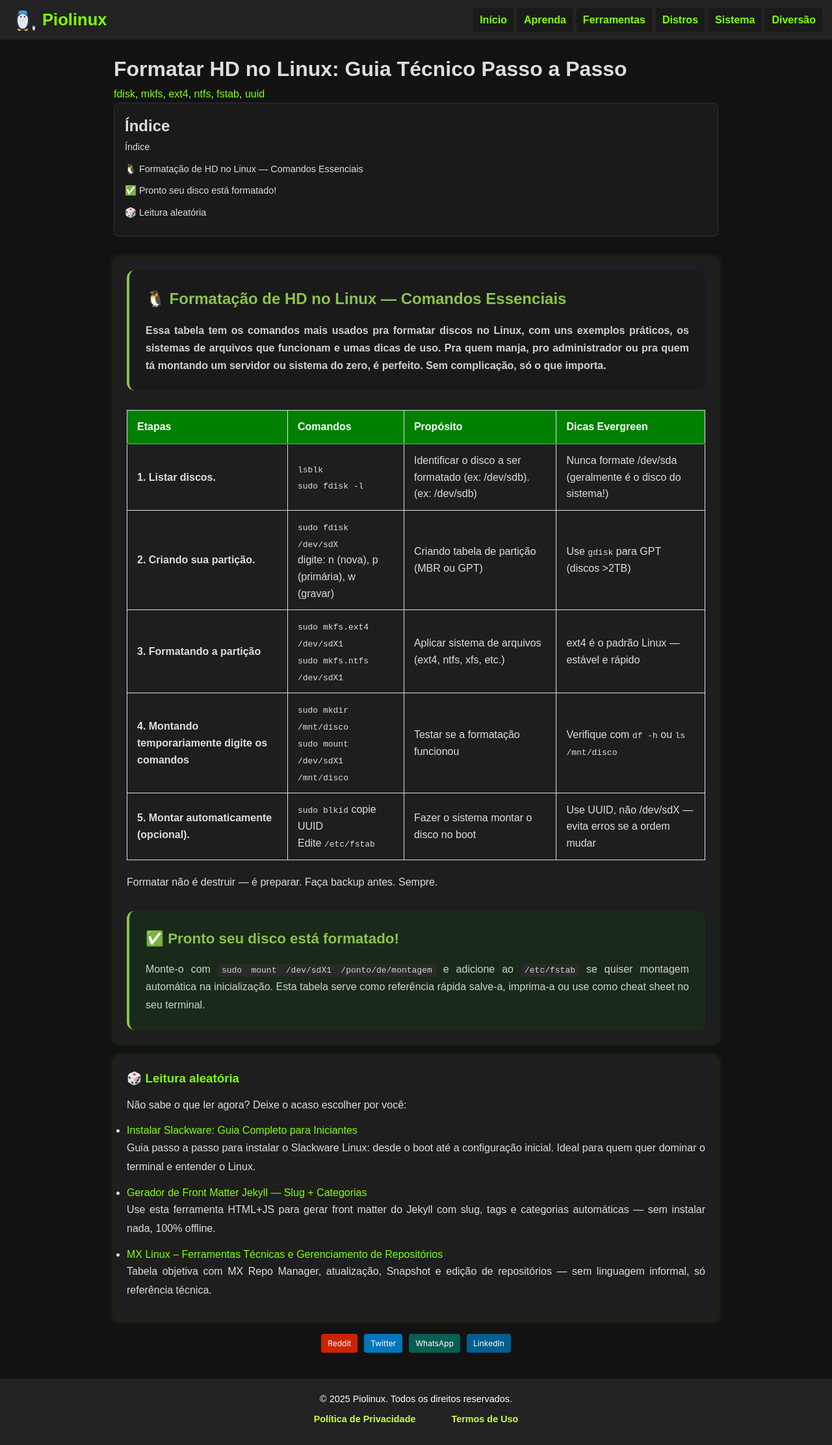
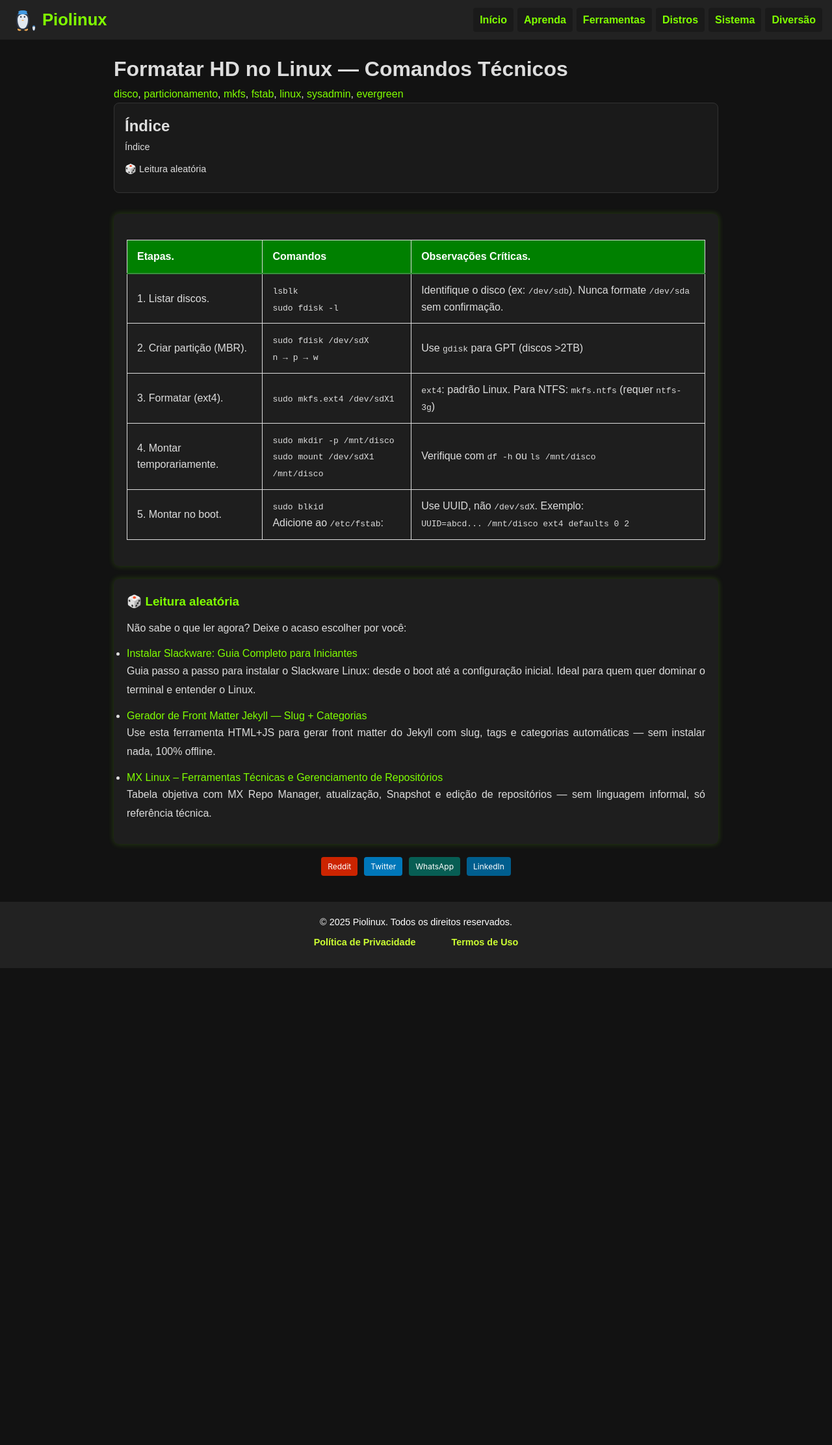
Before and after one commit to Piolinux/piolinux-site, a Jekyll site: the page built from _pages/_kernel/formatar-hd-no-linux-guia-tecnico-passo-a-passo.md, in a window 1280 px wide. Shown: the whole page at 65% size. Built offline with Jekyll 4.4.1, drawn with Linux system fonts in a browser that asks for light colours; after the commit the page ends 1490 px from its top, so only the background shows below that.

Commit message:
Add files via upload

```diff
--- a/_pages/_kernel/formatar-hd-no-linux-guia-tecnico-passo-a-passo.md
+++ b/_pages/_kernel/formatar-hd-no-linux-guia-tecnico-passo-a-passo.md
@@ -1,11 +1,9 @@
 ---
-layout: default
-title: "Formatar HD no Linux: Guia Técnico Passo a Passo"
-description: "Comandos, etapas e dicas evergreen para formatar discos com segurança. Use ext4, ntfs, UUID e evite erros."
-date: 2025-09-21
+layout: manual-seo
+title: "Formatar HD no Linux — Comandos Técnicos"
+description_custom: "Tabela com comandos reais para particionar, formatar e montar discos no Linux: fdisk, mkfs, fstab, UUID."
 permalink: /formatar-hd-linux/
-categories: [sistema, administracao]
-tags: [fdisk, mkfs, ext4, ntfs, fstab, uuid]
+tags: [disco, particionamento, mkfs, fstab, linux, sysadmin, evergreen]
 ---
 
 
@@ -14,68 +12,42 @@ tags: [fdisk, mkfs, ext4, ntfs, fstab, uuid]
 
 
 <section>
- <div class="intro-section" style="background: #1a1a1a; padding: 25px; border-radius: 12px; border-left: 4px solid #8bc34a; margin-bottom: 30px;">
-    <h2 style="color: #8bc34a; margin: 0 0 15px 0; font-size: 1.5em;">🐧 Formatação de HD no Linux — Comandos Essenciais</h2>
-    <p style="color: #d0d0d0; line-height: 1.7; margin: 0;">
-       <strong>  Essa tabela tem os comandos mais usados pra formatar discos no
-         Linux, com uns exemplos práticos, os sistemas de arquivos que funcionam e umas dicas de uso. Pra quem manja, pro administrador ou pra quem tá montando um servidor ou sistema do zero, é perfeito. Sem complicação, só o que importa.</strong>
-    </p>
-</div>
 
   <table class="evergreen-table">
-    <thead>
-      <tr>
-        <th>Etapas</th>
-        <th>Comandos</th>
-        <th>Propósito</th>
-        <th>Dicas Evergreen</th>
-      </tr>
-    </thead>
-    <tbody>
-      <tr>
-        <td data-label="Etapas"><strong>1. Listar discos.</strong></td>
-        <td data-label="Comandos"><code>lsblk</code><br><code>sudo fdisk -l</code></td>
-        <td data-label="Propósito">Identificar o disco a ser formatado (ex: /dev/sdb). (ex: /dev/sdb)</td>
-        <td data-label="Dicas Evergreen">Nunca formate /dev/sda (geralmente é o disco do sistema!)</td>
-      </tr>
-      <tr>
-        <td data-label="Etapas"><strong>2. Criando sua partição.</strong></td>
-        <td data-label="Comandos"><code>sudo fdisk
-        /dev/sdX</code><br>digite: n (nova), p (primária), w (gravar)</td>
-        <td data-label="Propósito">Criando tabela de partição (MBR ou GPT)</td>
-        <td data-label="Dicas Evergreen"> Use <code>gdisk</code> para GPT (discos >2TB)</td>
-      </tr>
-      <tr>
-        <td data-label="Etapas"><strong>3. Formatando a partição</strong></td>
-        <td data-label="Comandos"><code>sudo mkfs.ext4 /dev/sdX1</code><br><code>sudo mkfs.ntfs /dev/sdX1</code></td>
-        <td data-label="Propósito">Aplicar sistema de arquivos (ext4, ntfs, xfs, etc.)</td>
-        <td data-label="Dicas Evergreen"> ext4 é o padrão Linux — estável e rápido</td>
-      </tr>
-      <tr>
-        <td data-label="Etapas"><strong>4. Montando temporariamente digite os comandos</strong></td>
-        <td data-label="Comandos"><code>sudo mkdir /mnt/disco</code><br><code>sudo mount /dev/sdX1 /mnt/disco</code></td>
-        <td data-label="Propósito">Testar se a formatação funcionou</td>
-        <td data-label="Dicas Evergreen"> Verifique com <code>df -h</code> ou <code>ls /mnt/disco</code></td>
-      </tr>
-      <tr>
-        <td data-label="Etapas"><strong>5. Montar automaticamente (opcional).</strong></td>
-        <td data-label="Comandos"><code>sudo blkid</code> copie UUID<br>Edite <code>/etc/fstab</code></td>
-        <td data-label="Propósito">Fazer o sistema montar o disco no boot</td>
-        <td data-label="Dicas Evergreen">Use UUID, não /dev/sdX — evita erros se a ordem mudar</td>
-      </tr>
-    </tbody>
-  </table>
-
-  <p class="frase-reforco"> Formatar não é destruir — é preparar. Faça backup antes. Sempre.</p>
-
-
-<div class="conclusion-section" style="background: #1a2a1a; padding: 25px; border-radius: 12px; border-left: 4px solid #8bc34a; margin-top: 30px;">
-    <h3 style="color: #8bc34a; margin: 0 0 15px 0; font-size: 1.4em;">✅ Pronto  seu disco está formatado!</h3>
-    <p style="color: #d0d0d0; line-height: 1.7; margin: 0;">
-        Monte-o com <code style="background: #2a2a2a; padding: 2px 6px; border-radius: 4px;">sudo mount /dev/sdX1 /ponto/de/montagem</code> e adicione ao <code style="background: #2a2a2a; padding: 2px 6px; border-radius: 4px;">/etc/fstab</code> se quiser montagem automática na inicialização. Esta tabela serve como referência rápida salve-a, imprima-a ou use como cheat sheet no seu terminal.
-    </p>
-</div>
-
-
+  <thead>
+    <tr>
+      <th>Etapas.</th>
+      <th>Comandos</th>
+      <th>Observações Críticas.</th>
+    </tr>
+  </thead>
+  <tbody>
+    <tr>
+      <td data-label="Etapa">1. Listar discos.</td>
+      <td data-label="Comando"><code>lsblk</code><br><code>sudo fdisk -l</code></td>
+      <td data-label="Observação Crítica">Identifique o disco (ex: <code>/dev/sdb</code>). Nunca formate <code>/dev/sda</code> sem confirmação.</td>
+    </tr>
+    <tr>
+      <td data-label="Etapa">2. Criar partição (MBR).</td>
+      <td data-label="Comando"><code>sudo fdisk /dev/sdX</code><br><code>n → p → w</code></td>
+      <td data-label="Observação Crítica">Use <code>gdisk</code> para GPT (discos >2TB)</td>
+    </tr>
+    <tr>
+      <td data-label="Etapa">3. Formatar (ext4).</td>
+      <td data-label="Comando"><code>sudo mkfs.ext4 /dev/sdX1</code></td>
+      <td data-label="Observação Crítica"><code>ext4</code>: padrão Linux. Para NTFS: <code>mkfs.ntfs</code> (requer <code>ntfs-3g</code>)</td>
+    </tr>
+    <tr>
+      <td data-label="Etapa">4. Montar temporariamente.</td>
+      <td data-label="Comando"><code>sudo mkdir -p /mnt/disco</code><br><code>sudo mount /dev/sdX1 /mnt/disco</code></td>
+      <td data-label="Observação Crítica">Verifique com <code>df -h</code> ou <code>ls /mnt/disco</code></td>
+    </tr>
+    <tr>
+      <td data-label="Etapa">5. Montar no boot.</td>
+      <td data-label="Comando"><code>sudo blkid</code><br>Adicione ao <code>/etc/fstab</code>:</td>
+      <td data-label="Observação Crítica">Use UUID, não <code>/dev/sdX</code>. Exemplo:<br><code>UUID=abcd... /mnt/disco ext4 defaults 0 2</code></td>
+    </tr>
+  </tbody>
+</table>
 
 </section>
```
